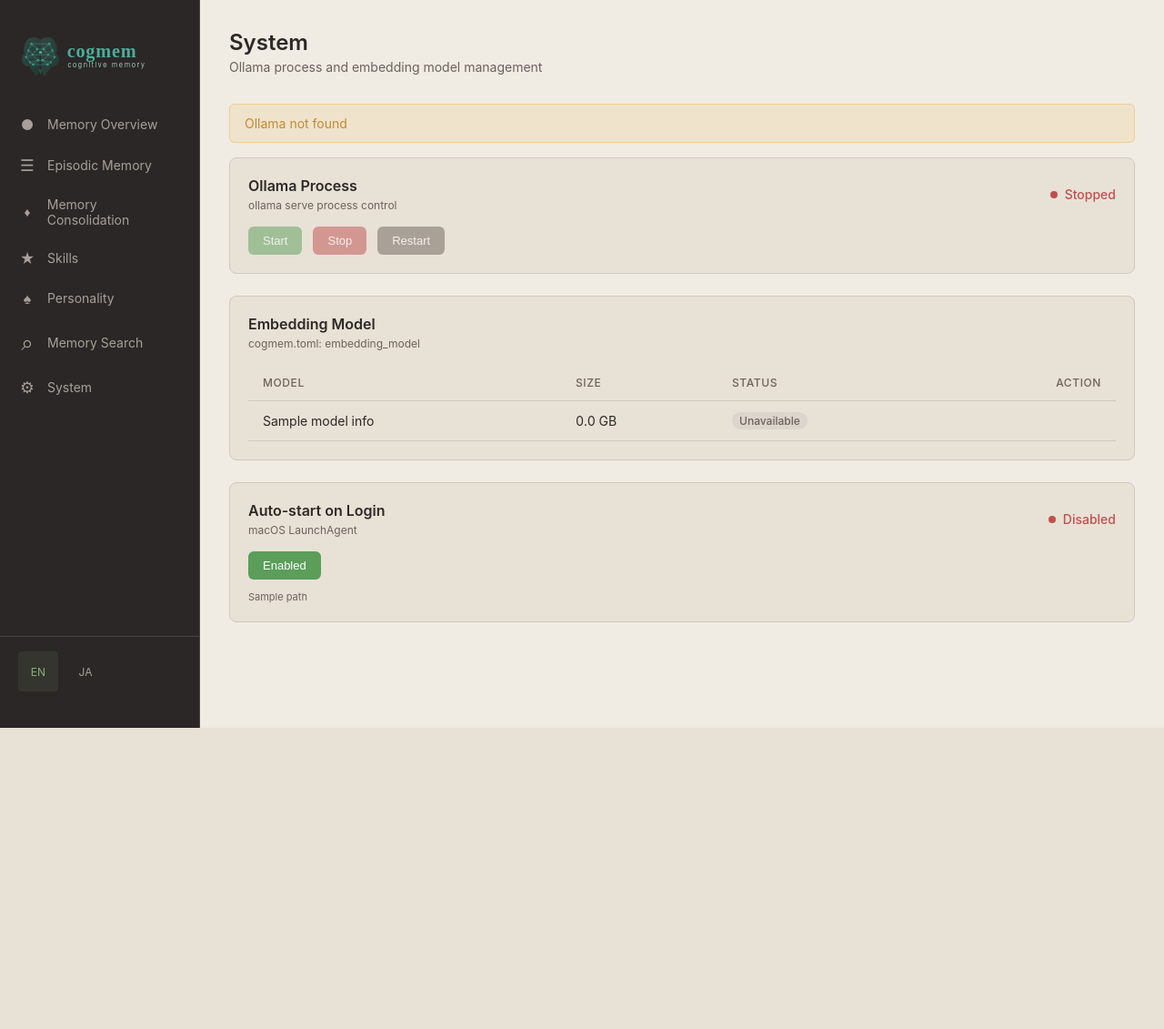
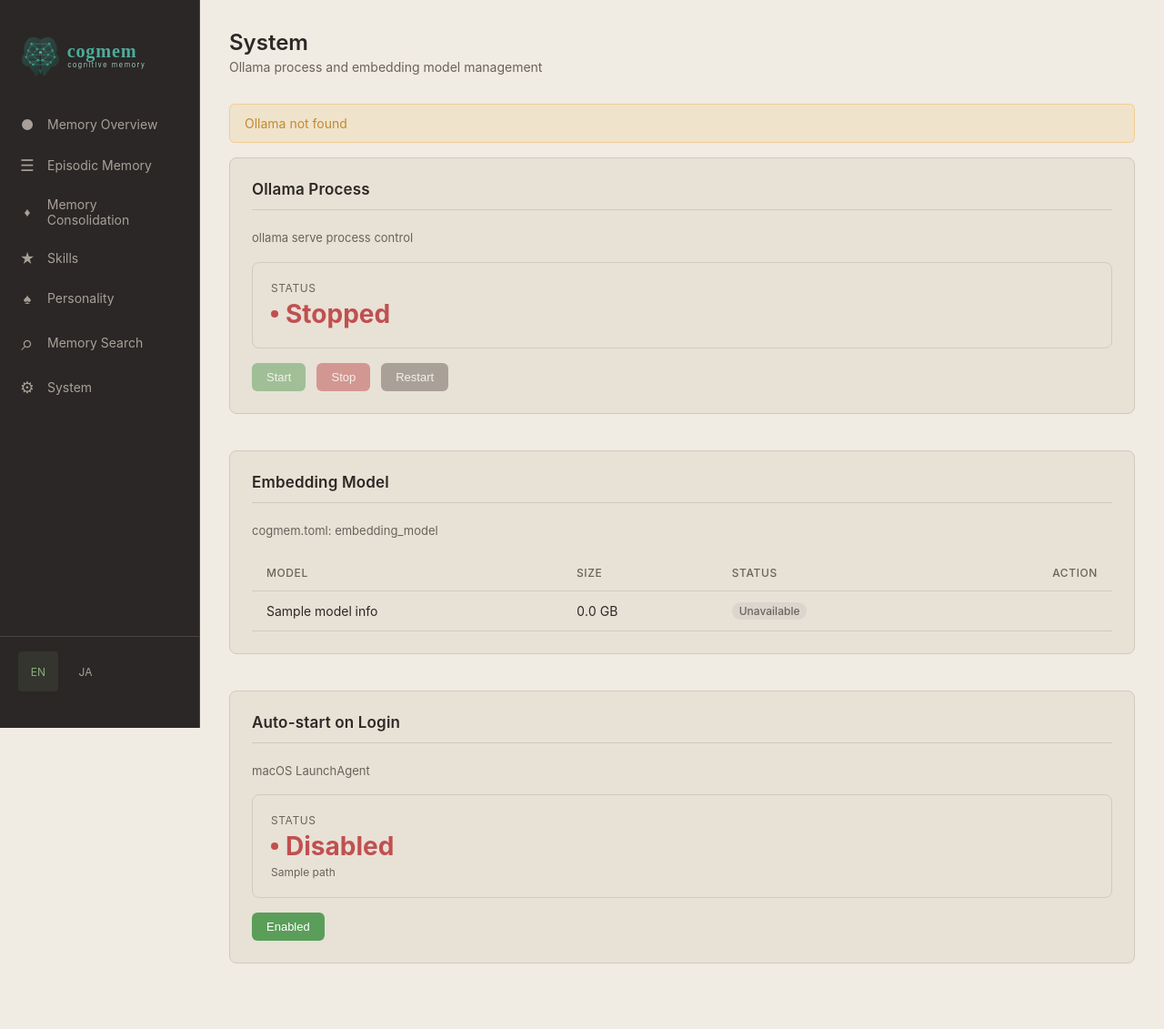
Before and after one commit to akira-001/pj-memory, a FastAPI app: template src/cognitive_memory/dashboard/templates/system/index.html in a window 1280 px wide. Shown: the whole page at 91% size. Before the commit the page ends 800 px from the top, so only its background shows below. Run offline with FastAPI, Linux system fonts and the light colour scheme; the template is opened without the code that fills it: most values are stand-ins (such as "Sample title", 1, 10 or a date in 2020).

Commit message:
refactor(dashboard): unify system page to card layout matching other pages
Co-Authored-By: Claude Opus 4.6 <noreply@anthropic.com>

```diff
--- a/src/cognitive_memory/dashboard/templates/system/_launchagent.html
+++ b/src/cognitive_memory/dashboard/templates/system/_launchagent.html
@@ -1,11 +1,11 @@
 {% set lang = get_lang(request) %}
-<div class="system-section">
-    <div class="system-section-header">
-        <div>
-            <div class="system-section-title">{{ t('system.autostart', lang) }}</div>
-            <div class="system-section-desc">{{ t('system.autostart_desc', lang) }}</div>
-        </div>
-        <div class="status-indicator">
+<section class="card">
+    <h2>{{ t('system.autostart', lang) }}</h2>
+    <p class="section-desc">{{ t('system.autostart_desc', lang) }}</p>
+    <div class="stat-row" style="margin-bottom: 1rem;">
+        <div class="stat-card">
+            <div class="stat-label">{{ t('common.status', lang) }}</div>
+            <div class="stat-value" style="display: flex; align-items: center; gap: 0.5rem;">
                 {% if launchagent.enabled %}
                 <span class="status-dot status-dot--running"></span>
                 <span style="color: var(--success);">{{ t('system.enabled', lang) }}</span>
@@ -13,6 +13,8 @@
                 <span class="status-dot status-dot--stopped"></span>
                 <span style="color: var(--error);">{{ t('system.disabled', lang) }}</span>
                 {% endif %}
+            </div>
+            <div class="stat-sub" style="word-break: break-all;">{{ launchagent.path }}</div>
         </div>
     </div>
     <div class="system-actions">
@@ -32,7 +34,4 @@
         </button>
         {% endif %}
     </div>
-    <div class="system-section-desc" style="margin-top: 0.75rem; font-size: 0.6875rem; word-break: break-all;">
-        {{ launchagent.path }}
-    </div>
-</div>
+</section>
--- a/src/cognitive_memory/dashboard/templates/system/_model.html
+++ b/src/cognitive_memory/dashboard/templates/system/_model.html
@@ -1,11 +1,7 @@
 {% set lang = get_lang(request) %}
-<div class="system-section">
-    <div class="system-section-header">
-        <div>
-            <div class="system-section-title">{{ t('system.embedding_model', lang) }}</div>
-            <div class="system-section-desc">{{ t('system.model_desc', lang) }}</div>
-        </div>
-    </div>
+<section class="card">
+    <h2>{{ t('system.embedding_model', lang) }}</h2>
+    <p class="section-desc">{{ t('system.model_desc', lang) }}</p>
     <table class="data-table">
         <thead>
             <tr>
@@ -50,4 +46,4 @@
             </tr>
         </tbody>
     </table>
-</div>
+</section>
--- a/src/cognitive_memory/dashboard/templates/system/_process.html
+++ b/src/cognitive_memory/dashboard/templates/system/_process.html
@@ -1,15 +1,16 @@
 {% set lang = get_lang(request) %}
-<div class="system-section">
-    <div class="system-section-header">
-        <div>
-            <div class="system-section-title">{{ t('system.ollama_process', lang) }}</div>
-            <div class="system-section-desc">{{ t('system.process_desc', lang) }}</div>
-        </div>
-        <div class="status-indicator">
-            <span class="status-dot status-dot--{{ ollama_status }}"></span>
-            <span style="color: var(--{{ 'success' if ollama_status == 'running' else 'error' }});">
-                {{ t('system.' + ollama_status, lang) }}
-            </span>
+<section class="card">
+    <h2>{{ t('system.ollama_process', lang) }}</h2>
+    <p class="section-desc">{{ t('system.process_desc', lang) }}</p>
+    <div class="stat-row" style="margin-bottom: 1rem;">
+        <div class="stat-card">
+            <div class="stat-label">{{ t('common.status', lang) }}</div>
+            <div class="stat-value" style="display: flex; align-items: center; gap: 0.5rem;">
+                <span class="status-dot status-dot--{{ ollama_status }}"></span>
+                <span style="color: var(--{{ 'success' if ollama_status == 'running' else 'error' }});">
+                    {{ t('system.' + ollama_status, lang) }}
+                </span>
+            </div>
         </div>
     </div>
     <div class="system-actions">
@@ -35,4 +36,4 @@
             {{ t('system.restart', lang) }}
         </button>
     </div>
-</div>
+</section>
```
Lines whose indentation alone changed are shown as unchanged.
